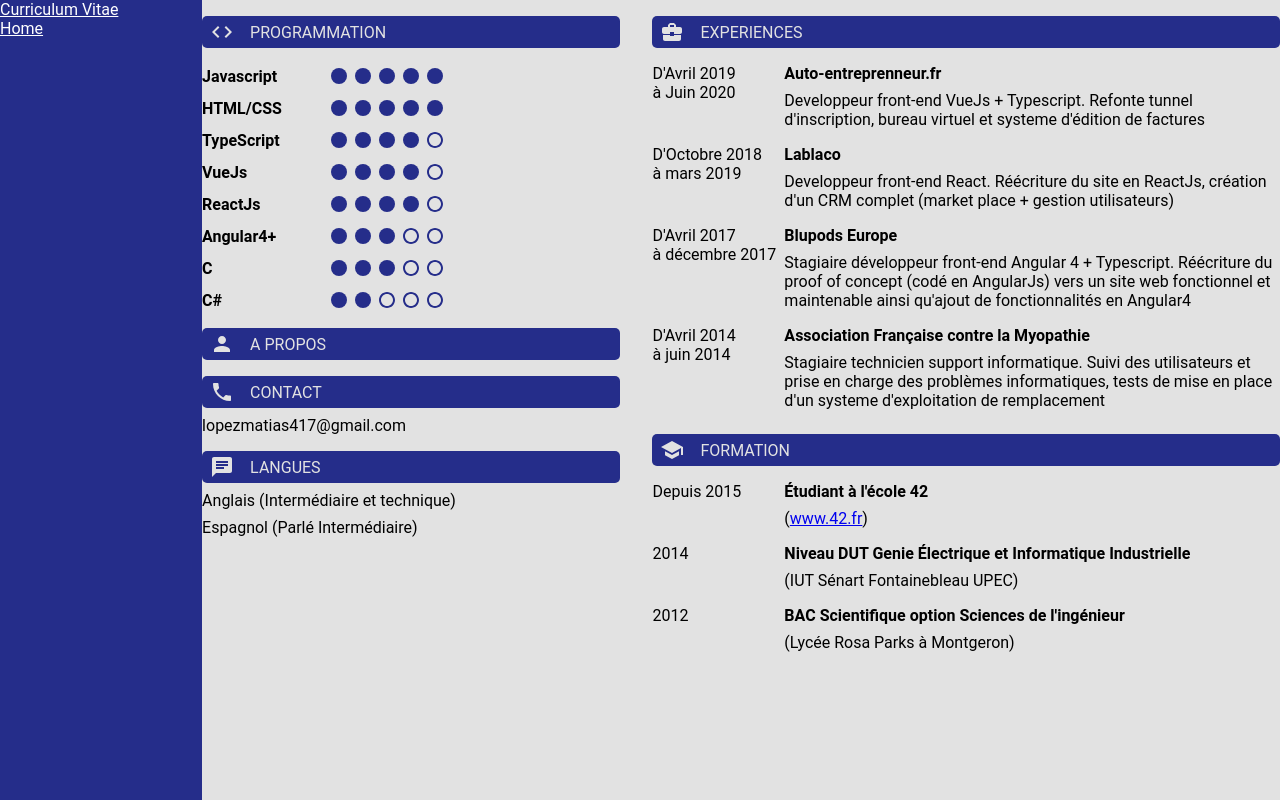
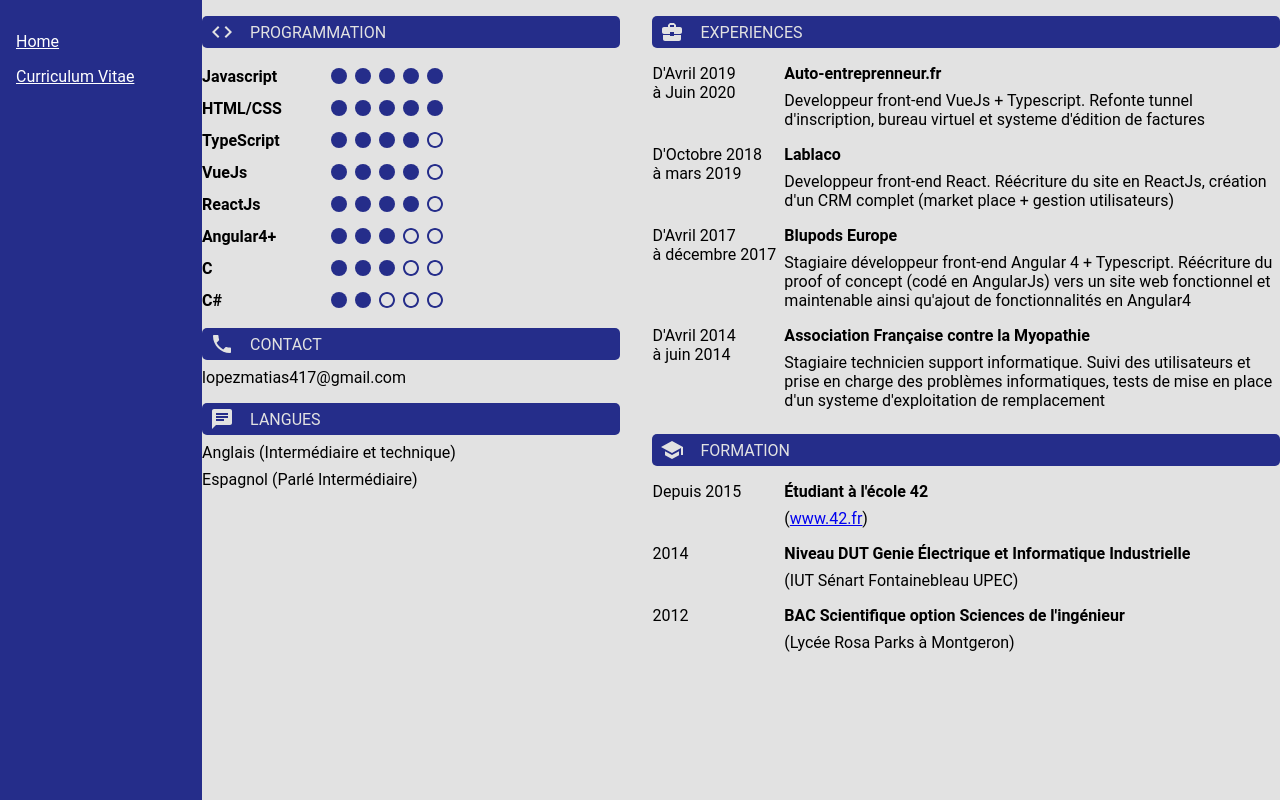
Before and after one commit to mlopez42/my-website, a React (Create React App) app: page /cv in a window 1280 px wide. Built offline with nearby package versions, Linux system fonts and the light colour scheme.

Commit message:
moar css and comment actually useless category

```diff
--- a/src/components/sideMenu/sideMenu.scss
+++ b/src/components/sideMenu/sideMenu.scss
@@ -4,7 +4,11 @@
   color: #e2e2e2;
   display: flex;
   flex-direction: column;
+  :first-child {
+    margin-top: 2rem;
+  }
   &-href {
     color: white;
+    margin: 0.5rem 0 0.5rem 1rem;
   }
 }
--- a/src/components/sideMenu/sideMenu.tsx
+++ b/src/components/sideMenu/sideMenu.tsx
@@ -7,8 +7,8 @@ export default class SideMenu extends Component {
     render() {
        return (
         <div className="side-menu">
+            <Link className="side-menu-href" to="/" >Home</Link>
             <Link className="side-menu-href" to="/cv">Curriculum Vitae</Link>
-            <Link className="side-menu-href" to="/" >Home</Link>
         </div>
        )
     }
--- a/src/pages/curriculumVitae/curriculumVitae.tsx
+++ b/src/pages/curriculumVitae/curriculumVitae.tsx
@@ -1,7 +1,7 @@
 import {Component, Props} from "react";
 import "./curriculumVitae.scss";
 import CvTitleCategory from "../../components/cvTitleCategory/cvTitleCategory";
-import PersonIcon from '@material-ui/icons/Person';
+// import PersonIcon from '@material-ui/icons/Person';
 import PhoneIcon from '@material-ui/icons/Phone';
 import ChatIcon from '@material-ui/icons/Chat';
 import BusinessCenterIcon from '@material-ui/icons/BusinessCenter';
@@ -58,10 +58,10 @@ export default class CurriculumVitae extends Component {
                                 </div>
                             </div>
                         </div>
-                        <div>
-                            <CvTitleCategory comp={<PersonIcon />} title={'A PROPOS'} />
-                            <div></div>
-                        </div>
+                        {/*<div>*/}
+                        {/*    <CvTitleCategory comp={<PersonIcon />} title={'A PROPOS'} />*/}
+                        {/*    <div></div>*/}
+                        {/*</div>*/}
                         <div>
                             <CvTitleCategory comp={<PhoneIcon />} title={'CONTACT'} />
                             <div>
```
